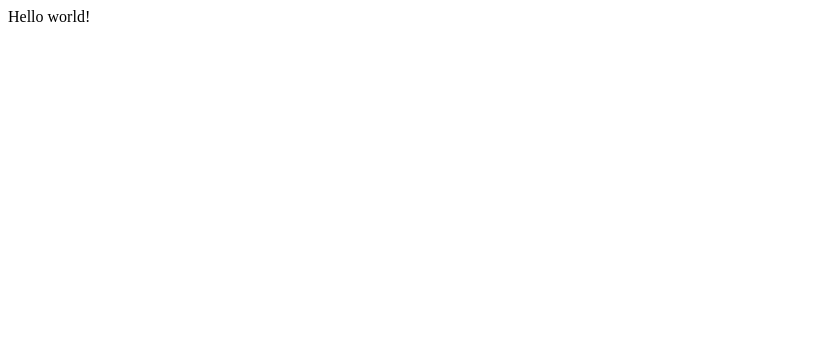
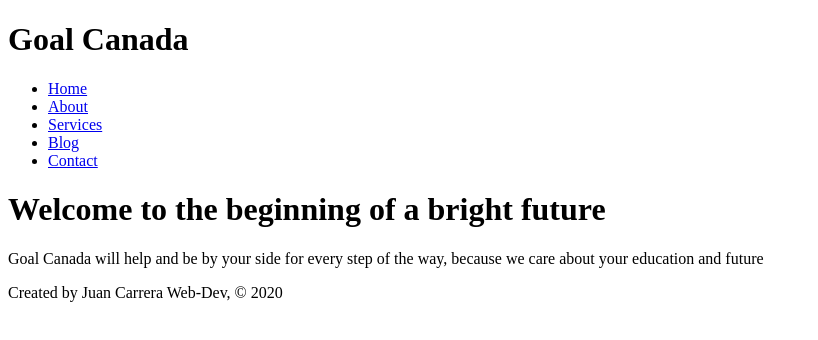
Before and after one commit to jcarrera94/gatsby-goal-canada, a Gatsby site: page / in a window 1280 px wide. Shown: the whole page, without its empty margins (0-818 px from the left). Built offline with nearby package versions, Linux system fonts and the light colour scheme; Gatsby itself is replaced by a stand-in of ours.

Commit message:
add skeleton of website and main components

```diff
--- /dev/null
+++ b/src/components/footer.js
@@ -0,0 +1,11 @@
+import React from 'react'
+
+const Footer = () => {
+  return (
+    <footer>
+      <p>Created by Juan Carrera Web-Dev, © {new Date().getFullYear()}</p>
+    </footer>
+  )
+}
+
+export default Footer
--- /dev/null
+++ b/src/components/header.js
@@ -0,0 +1,19 @@
+import React from 'react'
+import { Link } from 'gatsby'
+
+const Header = () => {
+  return (
+    <header>
+      <h1>Goal Canada</h1>
+      <ul>
+        <li><Link to="/">Home</Link></li>
+        <li><Link to="/about">About</Link></li>
+        <li><Link to="/services">Services</Link></li>
+        <li><Link to="/blog">Blog</Link></li>
+        <li><Link to="/contact">Contact</Link></li>
+      </ul>
+    </header>
+  )
+}
+
+export default Header
--- /dev/null
+++ b/src/components/layout.js
@@ -0,0 +1,15 @@
+import React from 'react'
+import Header from './header'
+import Footer from './footer'
+
+const Layout = (props) => {
+  return (
+    <div>
+      <Header/>
+      {props.children}
+      <Footer/>
+    </div>
+  )
+}
+
+export default Layout
--- a/src/pages/index.js
+++ b/src/pages/index.js
@@ -1,3 +1,13 @@
-import React from "react"
+import React from 'react'
+import Layout from '../components/layout'
 
-export default () => <div>Hello world!</div>
+const Index = () => {
+  return (
+    <Layout>
+      <h1>Welcome to the beginning of a bright future</h1>
+      <p>Goal Canada will help and be by your side for every step of the way, because we care about your education and future</p>
+    </Layout>
+  )
+}
+
+export default Index
```
Also changed, not shown: src/pages/about.js (added, +13 -0 lines), src/pages/blog.js (added, +12 -0 lines), src/pages/contact.js (added, +12 -0 lines), src/pages/services.js (added, +12 -0 lines).
